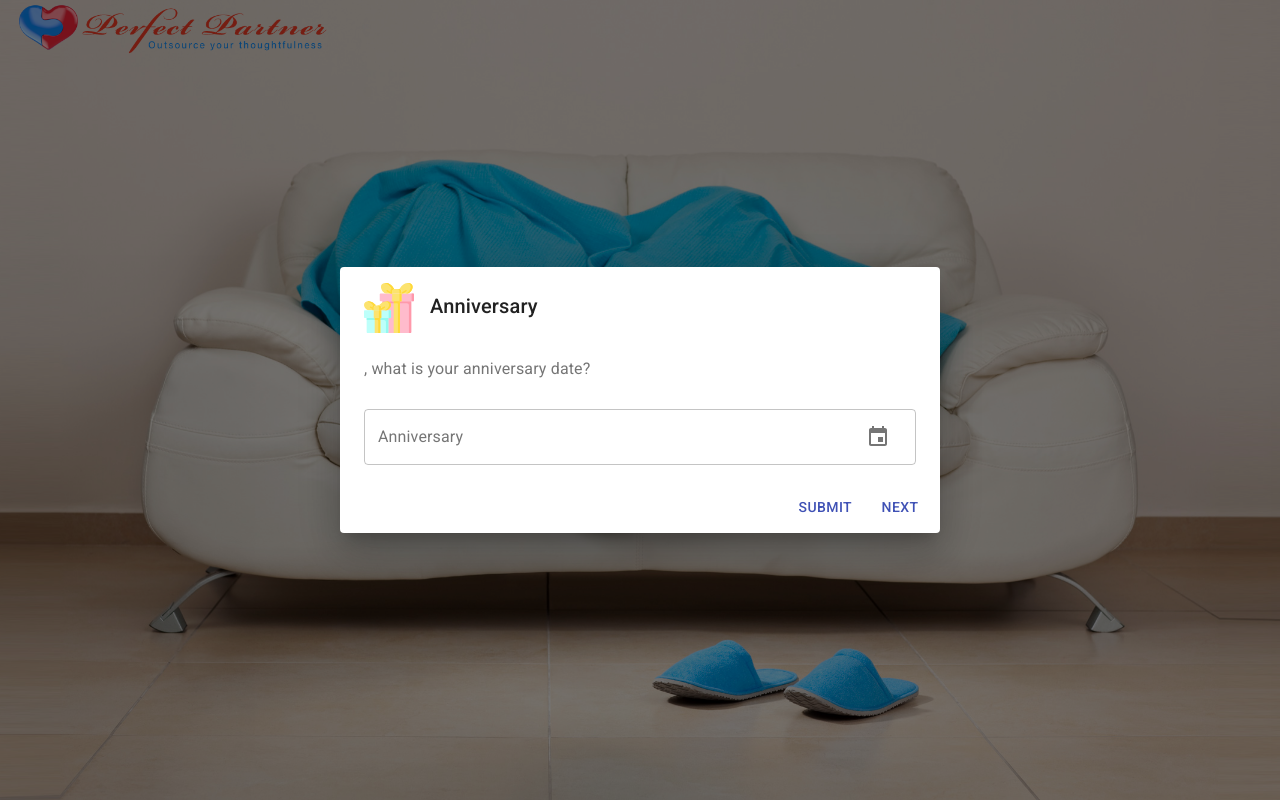
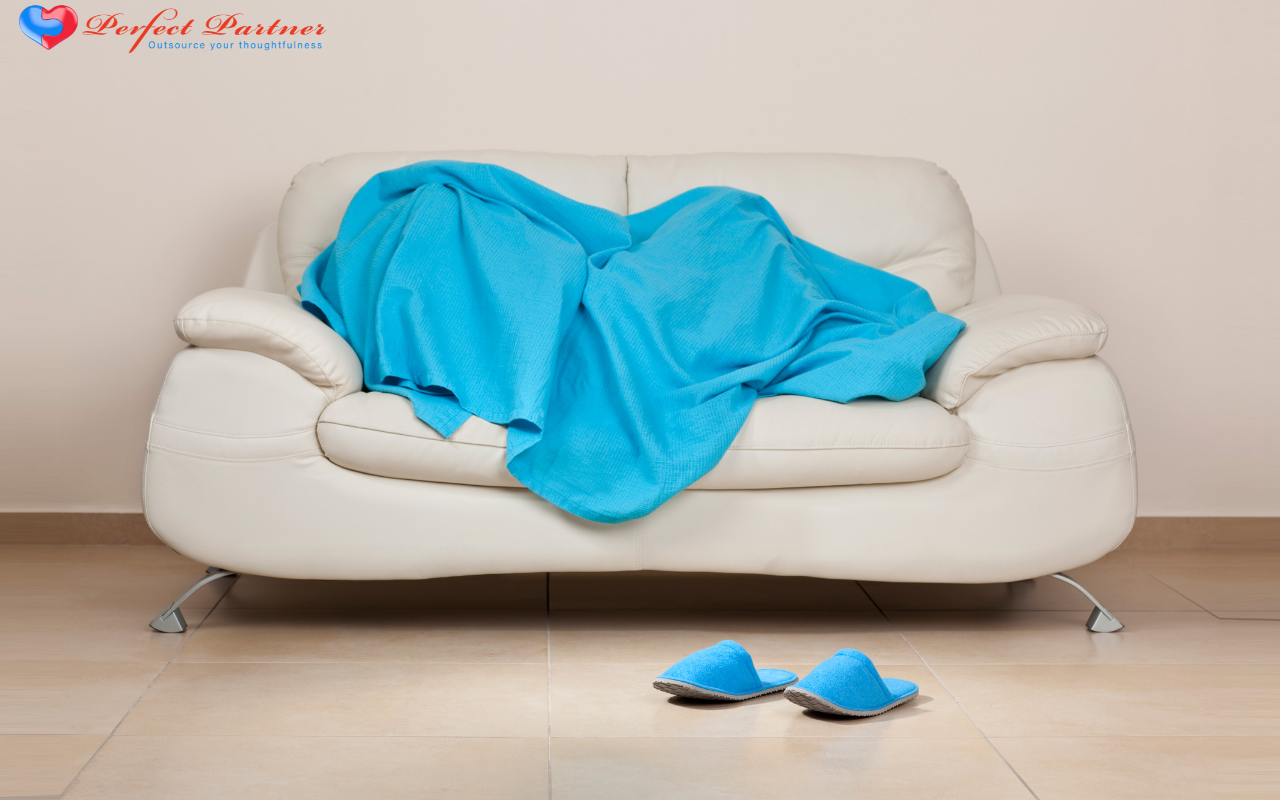
Before and after one commit to petercolella/perfect-partner, a React (Create React App) app in the folder client/: page /anniversary in a window 1280 px wide. Built offline with nearby package versions, Linux system fonts and the light colour scheme; the HTML template or start-up script is replaced by a standard one.

Commit message:
moves dialog open state out of Birthday & Anniversary components; moves setPreviousPath func to componentWillUnmount

```diff
--- a/client/src/components/QuestionComponents/Anniversary/index.js
+++ b/client/src/components/QuestionComponents/Anniversary/index.js
@@ -10,15 +10,16 @@ class Anniversary extends Component {
     title: 'Anniversary',
     question: 'what is your anniversary date?',
     userField: null,
-    nextQuestionLink: '/nudges',
-    dateQuestionDialogOpen: false
+    nextQuestionLink: '/nudges'
   };
 
   componentDidMount() {
+    this.loadUserInfo();
+  }
+
+  componentWillUnmount() {
     const path = this.props.location.pathname;
     this.props.setPreviousPath(path);
-    this.loadUserInfo();
-    setTimeout(() => this.setDateQuestionDialogOpen(), 500);
   }
 
   loadUserInfo = () => {
@@ -31,18 +32,6 @@ class Anniversary extends Component {
         });
       });
     }
-  };
-
-  setDateQuestionDialogOpen = () => {
-    this.setState({
-      dateQuestionDialogOpen: true
-    });
-  };
-
-  setDateQuestionDialogClosed = () => {
-    this.setState({
-      dateQuestionDialogOpen: false
-    });
   };
 
   handleFormSubmit = event => {
@@ -76,8 +65,6 @@ class Anniversary extends Component {
             question={this.state.question}
             userField={this.state.userField}
             link={this.state.nextQuestionLink}
-            dateQuestionDialogOpen={this.state.dateQuestionDialogOpen}
-            setDateQuestionDialogClosed={this.setDateQuestionDialogClosed}
             handleFormSubmit={this.handleFormSubmit}
             handleUserDateInputChange={this.handleUserDateInputChange}
             image={Gift}
--- a/client/src/components/QuestionComponents/Birthday/index.js
+++ b/client/src/components/QuestionComponents/Birthday/index.js
@@ -10,15 +10,16 @@ class Birthday extends Component {
     title: 'Birthday',
     question: "what is your partner's birthday?",
     userField: null,
-    nextQuestionLink: '/anniversary',
-    dateQuestionDialogOpen: false
+    nextQuestionLink: '/anniversary'
   };
 
   componentDidMount() {
+    this.loadUserInfo();
+  }
+
+  componentWillUnmount() {
     const path = this.props.location.pathname;
     this.props.setPreviousPath(path);
-    this.loadUserInfo();
-    setTimeout(() => this.setDateQuestionDialogOpen(), 500);
   }
 
   loadUserInfo = () => {
@@ -31,18 +32,6 @@ class Birthday extends Component {
         });
       });
     }
-  };
-
-  setDateQuestionDialogOpen = () => {
-    this.setState({
-      dateQuestionDialogOpen: true
-    });
-  };
-
-  setDateQuestionDialogClosed = () => {
-    this.setState({
-      dateQuestionDialogOpen: false
-    });
   };
 
   handleFormSubmit = event => {
@@ -76,8 +65,6 @@ class Birthday extends Component {
             question={this.state.question}
             userField={this.state.userField}
             link={this.state.nextQuestionLink}
-            dateQuestionDialogOpen={this.state.dateQuestionDialogOpen}
-            setDateQuestionDialogClosed={this.setDateQuestionDialogClosed}
             handleFormSubmit={this.handleFormSubmit}
             handleUserDateInputChange={this.handleUserDateInputChange}
             image={Cake}
```
